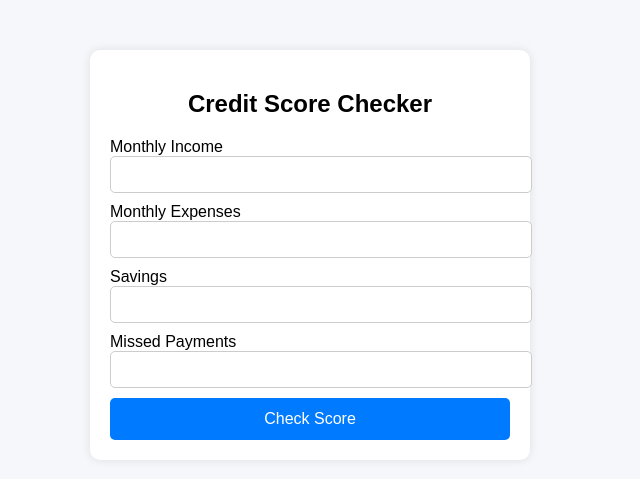
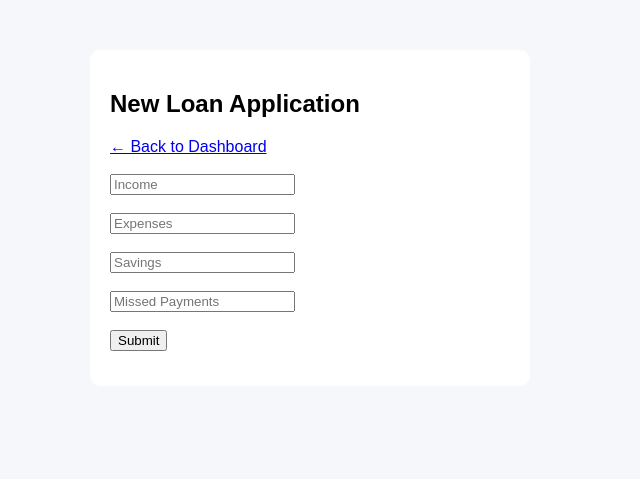
Before and after one commit to ThomHills/Credit-Scoring-App, a Flask app: page / in a window 1280 px wide. Shown: the top 479 px of the page, without its empty margins (330-970 px from the left). Run offline with Flask 3, Linux system fonts and the light colour scheme; the visitor is signed in with stand-in values (Sample User, id 1).

Commit message:
Full lender dashboard

```diff
--- a/app/routes.py
+++ b/app/routes.py
@@ -3,14 +3,14 @@ from app.model import predict_credit_score
 
 main = Blueprint('main', __name__)
 
-# --- TEMP USER (login credentials) ---
+# --- TEMP USER ---
 USERNAME = "admin"
 PASSWORD = "1234"
 
 # --- TEMP STORAGE ---
 applications = []
 
-# --- HOME ---
+# --- HOME (SCORING PAGE, PROTECTED) ---
 @main.route('/')
 def home():
     if 'user' not in session:
@@ -60,7 +60,8 @@ def score():
             "savings": savings,
             "missed": missed,
             "score": result["score"],
-            "risk": result["risk"]
+            "risk": result["risk"],
+            "decision": "Pending"
         })
 
         return jsonify(result)
@@ -69,10 +70,24 @@ def score():
         return jsonify({"error": str(e)})
 
 
-# --- DASHBOARD (PROTECTED) ---
+# --- DASHBOARD ---
 @main.route('/dashboard')
 def dashboard():
     if 'user' not in session:
         return redirect(url_for('main.login'))
 
     return render_template('dashboard.html', apps=applications)
+
+
+# --- APPROVE / REJECT ---
+@main.route('/decide/<int:index>/<action>')
+def decide(index, action):
+    if 'user' not in session:
+        return redirect(url_for('main.login'))
+
+    if action == "approve":
+        applications[index]["decision"] = "Approved"
+    elif action == "reject":
+        applications[index]["decision"] = "Rejected"
+
+    return redirect(url_for('main.dashboard'))
--- a/templates/index.html
+++ b/templates/index.html
@@ -1,136 +1,37 @@
 <!DOCTYPE html>
 <html>
 <head>
-    <title>Credit Score App</title>
-
-    <style>
-        body {
-            font-family: Arial;
-            background-color: #f5f7fa;
-        }
-
-        .card {
-            max-width: 400px;
-            margin: auto;
-            margin-top: 50px;
-            padding: 20px;
-            background: white;
-            border-radius: 10px;
-            box-shadow: 0px 0px 10px rgba(0,0,0,0.1);
-        }
-
-        input {
-            width: 100%;
-            padding: 10px;
-            margin-bottom: 10px;
-            border-radius: 5px;
-            border: 1px solid #ccc;
-        }
-
-        button {
-            width: 100%;
-            padding: 12px;
-            background: #007bff;
-            color: white;
-            border: none;
-            border-radius: 5px;
-            font-size: 16px;
-        }
-
-        #resultCard {
-            margin-top: 20px;
-            padding: 15px;
-            border-radius: 8px;
-            display: none;
-            color: white;
-        }
-
-        #loading {
-            display: none;
-            text-align: center;
-            margin-top: 15px;
-        }
-
-        .spinner {
-            border: 6px solid #f3f3f3;
-            border-top: 6px solid #007bff;
-            border-radius: 50%;
-            width: 40px;
-            height: 40px;
-            animation: spin 1s linear infinite;
-            margin: auto;
-        }
-
-        @keyframes spin {
-            0% { transform: rotate(0deg); }
-            100% { transform: rotate(360deg); }
-        }
-
-        .bar-container {
-            background: #ddd;
-            border-radius: 10px;
-            height: 20px;
-            margin-bottom: 10px;
-        }
-
-        #scoreBar {
-            height: 20px;
-            width: 0%;
-            border-radius: 10px;
-        }
-    </style>
+    <title>New Application</title>
 </head>
 
-<body>
+<body style="font-family: Arial; background:#f5f7fa;">
 
-<div class="card">
+<div style="max-width:400px; margin:auto; margin-top:50px; background:white; padding:20px; border-radius:10px;">
 
-    <h2 style="text-align:center;">Credit Score Checker</h2>
+    <h2>New Loan Application</h2>
+
+    <a href="/dashboard">← Back to Dashboard</a><br><br>
 
     <form id="scoreForm">
-        <label>Monthly Income</label>
-        <input type="number" id="income" required>
+        <input type="number" id="income" placeholder="Income" required><br><br>
+        <input type="number" id="expenses" placeholder="Expenses" required><br><br>
+        <input type="number" id="savings" placeholder="Savings" required><br><br>
+        <input type="number" id="missed" placeholder="Missed Payments" required><br><br>
 
-        <label>Monthly Expenses</label>
-        <input type="number" id="expenses" required>
-
-        <label>Savings</label>
-        <input type="number" id="savings" required>
-
-        <label>Missed Payments</label>
-        <input type="number" id="missed" required>
-
-        <button type="submit">Check Score</button>
+        <button type="submit">Submit</button>
     </form>
 
-    <!-- Loading Spinner -->
-    <div id="loading">
-        <div class="spinner"></div>
-    </div>
+    <div id="loading" style="display:none; margin-top:10px;">Processing...</div>
 
-    <!-- Result Card -->
-    <div id="resultCard">
-
-        <!-- Score Gauge -->
-        <div class="bar-container">
-            <div id="scoreBar"></div>
-        </div>
-
-        <h3 id="scoreText"></h3>
-        <p id="riskText"></p>
-        <p id="probText"></p>
-        <p id="explainText"></p>
-    </div>
+    <div id="result" style="margin-top:15px;"></div>
 
 </div>
 
 <script>
-document.addEventListener("DOMContentLoaded", function() {
+document.getElementById("scoreForm").addEventListener("submit", async function(e) {
+    e.preventDefault();
 
-    const form = document.getElementById("scoreForm");
-
-    form.addEventListener("submit", async function(e) {
-        e.preventDefault();
+    document.getElementById("loading").style.display = "block";
 
     const data = {
         income: document.getElementById("income").value,
@@ -139,11 +40,6 @@ document.addEventListener("DOMContentLoaded", function() {
         missed_payments: document.getElementById("missed").value
     };
 
-        // Show spinner
-        document.getElementById("loading").style.display = "block";
-        document.getElementById("resultCard").style.display = "none";
-
-        try {
     const response = await fetch("/score", {
         method: "POST",
         headers: {"Content-Type": "application/json"},
@@ -152,52 +48,19 @@ document.addEventListener("DOMContentLoaded", function() {
 
     const result = await response.json();
 
-            // Hide spinner
     document.getElementById("loading").style.display = "none";
 
     if (result.error) {
-                alert(result.error);
+        document.getElementById("result").innerText = result.error;
         return;
     }
 
-            // Show results
-            document.getElementById("resultCard").style.display = "block";
+    document.getElementById("result").innerText =
+        "Score: " + result.score + " | Risk: " + result.risk;
 
-            document.getElementById("scoreText").innerText =
-                "Score: " + result.score;
-
-            document.getElementById("riskText").innerText =
-                "Risk Level: " + result.risk;
-
-            document.getElementById("probText").innerText =
-                "Default Probability: " + (result.probability_default * 100).toFixed(1) + "%";
-
-            document.getElementById("explainText").innerText =
-                "Reason: " + result.explanation.join(", ");
-
-            // Score bar
-            let percent = result.score / 850 * 100;
-            let bar = document.getElementById("scoreBar");
-
-            bar.style.width = percent + "%";
-
-            if (result.risk === "Low") {
-                bar.style.background = "#28a745";
-                document.getElementById("resultCard").style.background = "#28a745";
-            } else if (result.risk === "Medium") {
-                bar.style.background = "#ffc107";
-                document.getElementById("resultCard").style.background = "#ffc107";
-            } else {
-                bar.style.background = "#dc3545";
-                document.getElementById("resultCard").style.background = "#dc3545";
-            }
-
-        } catch (error) {
-            document.getElementById("loading").style.display = "none";
-            alert("Something went wrong");
-        }
-    });
-
+    setTimeout(() => {
+        window.location.href = "/dashboard";
+    }, 1500);
 });
 </script>
 
```
Also changed, not shown: templates/dashboard.html (+18 -5 lines). Lines whose indentation alone changed are shown as unchanged.
